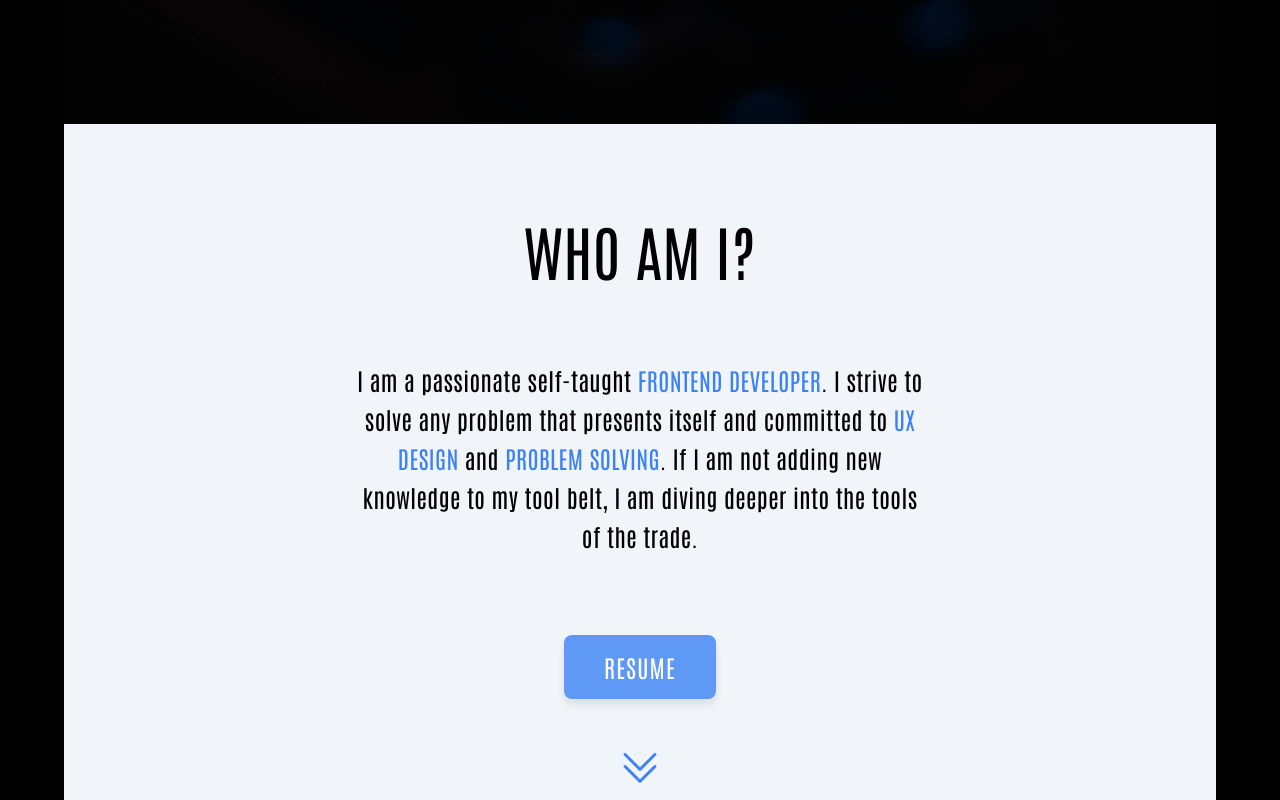
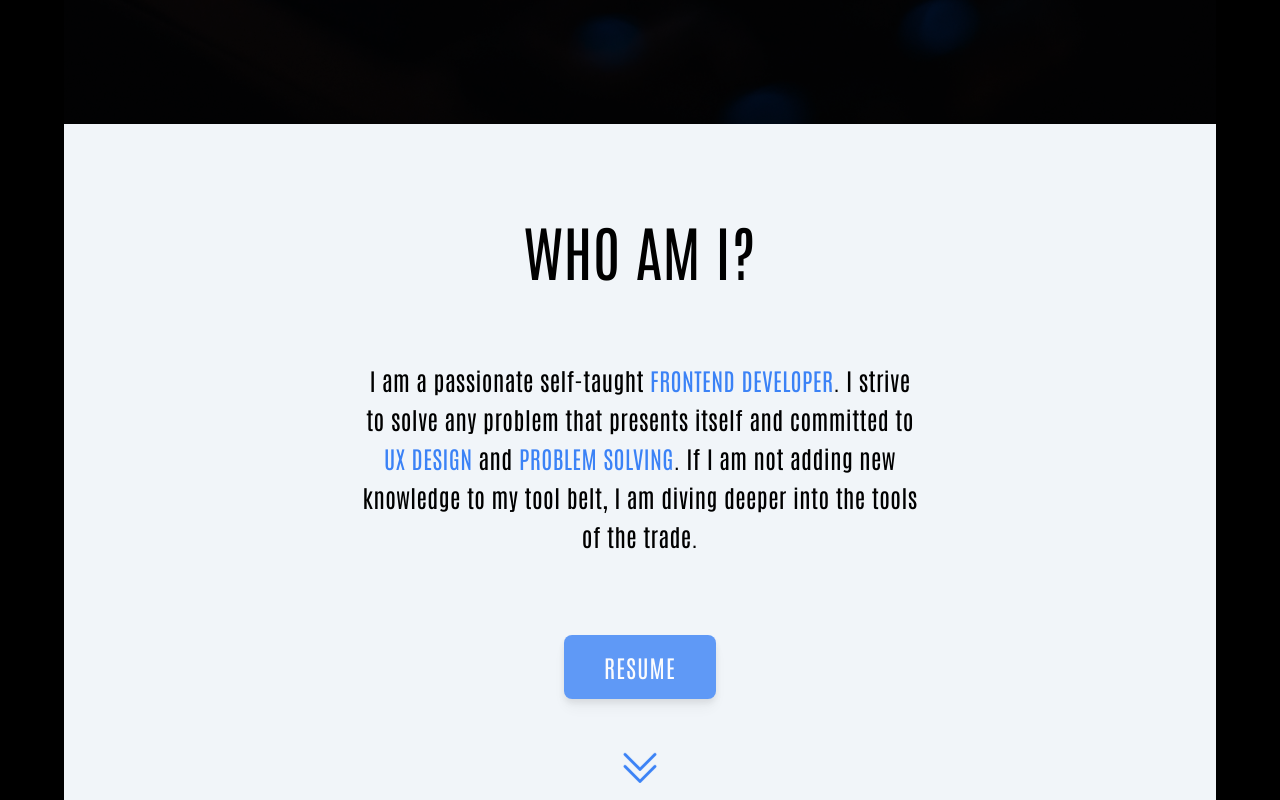
Before and after one commit to mdubelbeis/portfolio-v2, a React (Vite) app: page / in a window 1280 px wide. Shown: the part 740-1540 px from the top of the page. Built offline with nearby package versions, Linux system fonts and the light colour scheme.

Commit message:
added padding on x-access

```diff
--- a/src/components/About.tsx
+++ b/src/components/About.tsx
@@ -4,7 +4,7 @@ const About: React.FC = () => {
   return (
     <section
       id="about-me"
-      className="relative flex h-screen flex-col items-center justify-start gap-20 bg-slate-100 py-24 font-hero-text leading-loose tracking-wide text-black"
+      className="relative flex h-screen flex-col items-center justify-start gap-20 bg-slate-100 py-24 px-4 font-hero-text leading-loose tracking-wide text-black"
     >
       <h2 className="text-center font-hero-text text-3xl text-black lg:text-6xl">WHO AM I?</h2>
       <div className="md:w-9/12 lg:w-6/12">
```
